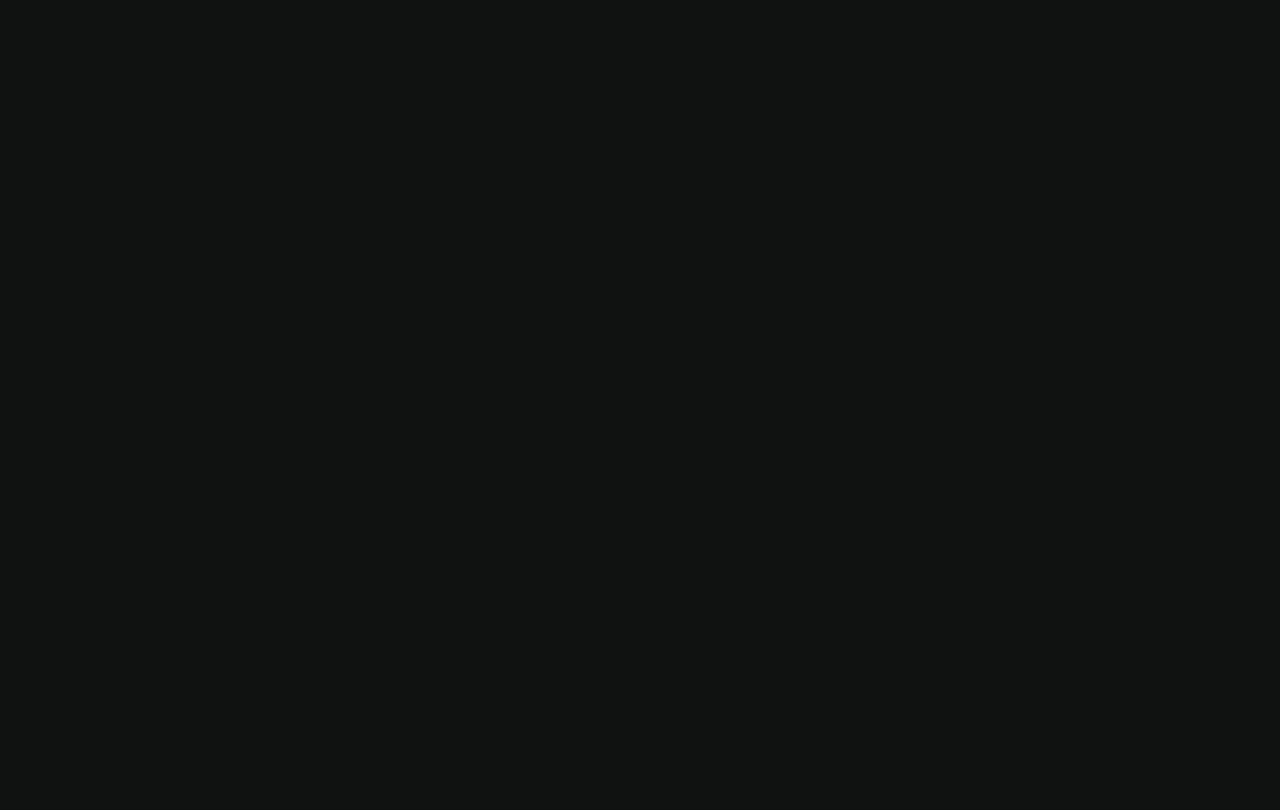
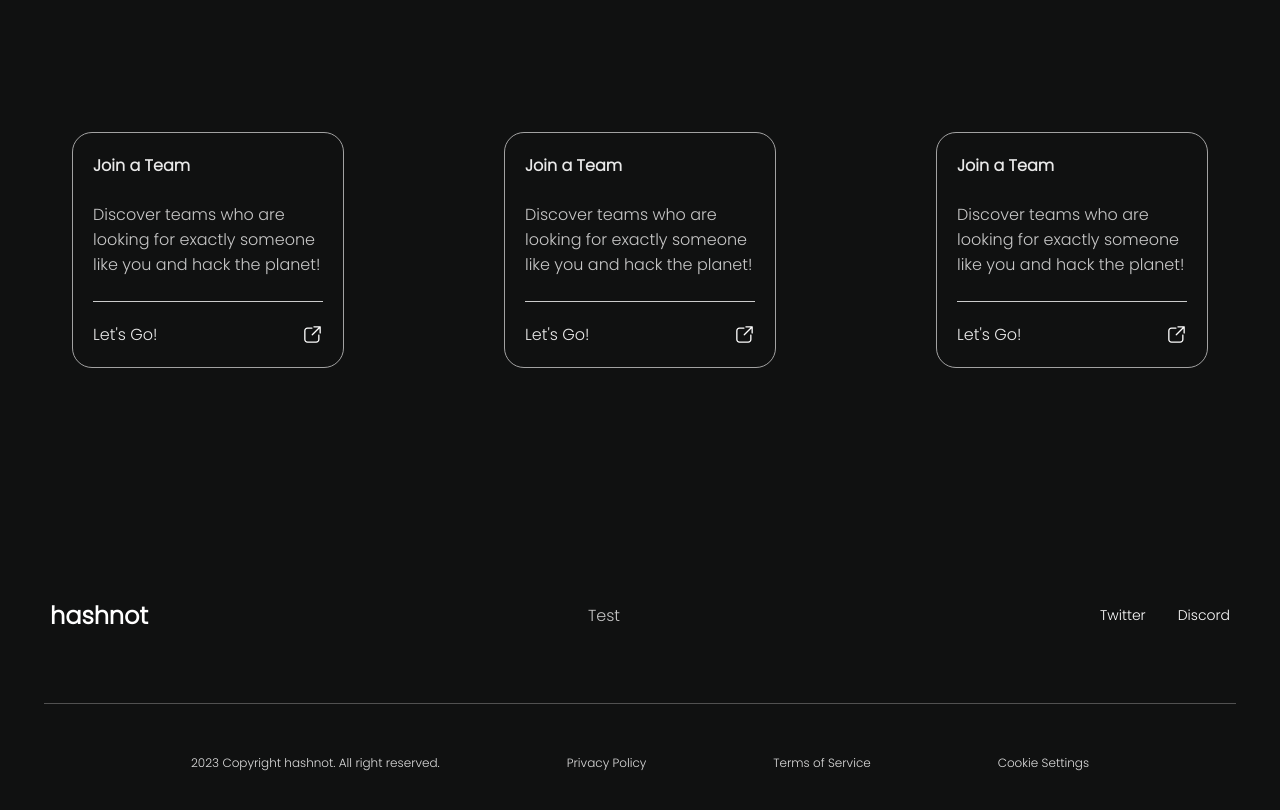
Before and after one commit to ag-wnl/hashnot, a React (Create React App) app: page / in a window 1280 px wide. Shown: the part 680-1490 px from the top of the page. Before the commit the page ends 800 px from the top, so only its background shows below. Built offline with nearby package versions, Linux system fonts and the light colour scheme.

Commit message:
UI and landing feature upgrade

```diff
--- a/src/App.css
+++ b/src/App.css
@@ -6,7 +6,7 @@
 }
 
 .banner {
-  margin-top: 8rem;
+  margin-top: 6rem;
   font-family: 'Poppins', sans-serif;
   color: white;
   display: flex;
@@ -43,3 +43,43 @@
 .banner-btn:hover {
   background-color: rgb(223, 223, 223);
 }
+
+.banner-frame {
+  margin-top: 2rem;
+  width: 100%;
+}
+
+.section-below-banner {
+  margin-top: 14rem;
+  font-family: 'Poppins', sans-serif;
+  color: rgb(233, 233, 233);
+  display: flex;
+  flex-direction: row;
+  justify-content: center;
+  align-items: center ;
+  gap: 10rem;
+}
+
+.sq-box {
+  border: 1px solid rgb(162, 162, 162);
+  padding: 20px;
+  border-radius: 20px;
+  max-width: 230px;
+  display: flex;
+  flex-direction: column;
+  gap: 1.5rem ;
+}
+
+.go-btn {
+  border-top: 1px solid rgb(204, 204, 204);
+  padding-top: 20px;
+  display: flex;
+  flex-direction: row;
+  justify-content: space-between;
+  gap: 2rem;
+  cursor: pointer;
+}
+
+.go-btn:hover {
+  color: rgb(224, 224, 224);
+}
--- /dev/null
+++ b/src/components/Footer.js
@@ -0,0 +1,30 @@
+import '../components/component.css';
+
+
+function Footer() {
+   return (
+
+        <>
+
+            <div class = 'footer'>
+
+                <div><h2>hashnot</h2></div>
+                <div class = 'footer-mid-section'>Test</div>
+                <ul class = 'footer-right'>
+                    <li>Twitter</li>
+                    <li>Discord</li>
+                </ul>
+            </div>
+            <div class = 'below-footer'>
+                <span>2023 Copyright hashnot. All right reserved.</span>
+                <span>Privacy Policy</span>
+                <span>Terms of Service</span>
+                <span>Cookie Settings</span>
+            </div>
+
+        </>
+
+   )
+}
+
+export default Footer;
--- a/src/components/component.css
+++ b/src/components/component.css
@@ -29,3 +29,42 @@
     padding-right: 14px;
     cursor: pointer;
 }
+
+.footer {
+    font-family: 'Poppins', sans-serif;
+    color: white;
+    display: flex;
+    flex-direction: row;
+    justify-content: space-between;
+    align-items: center;
+    margin-top: 10rem;
+    padding: 50px;
+}
+
+.footer-mid-section {
+    color: #c4c4c4;
+}
+
+.below-footer {
+    padding: 20px;
+    margin: 0 auto 0 auto;
+    max-width: 90%;
+    padding-top: 50px;
+    font-family: 'Poppins', sans-serif;
+    color: rgb(221, 221, 221);
+    font-size: 12px;
+    border-top: 1px solid rgb(81, 81, 81);
+    display: flex;
+    flex-direction: row;
+    align-items: center;
+    justify-content: space-evenly;
+    margin-bottom: 4rem;
+}
+
+.footer-right {
+    display: flex;
+    flex-direction: row;
+    list-style: none;
+    gap: 2rem;
+    font-size: 14px;
+}
--- a/src/pages/Home.js
+++ b/src/pages/Home.js
@@ -1,7 +1,8 @@
 import Navbar from "../components/Navbar";
-
-
-
+import banner_frame from '../imgs/banner_frame.png';
+import '../App.css';
+import open_lnk from '../imgs/open_link.svg';
+import Footer from "../components/Footer";
 
 function Home() {
     return (
@@ -15,7 +16,41 @@ function Home() {
                     <span class = 'banner-sub-text'>and with anyone</span>
 
                     <button class = 'banner-btn'>Join now</button>
+
+                    <img class = 'banner-frame' src = {banner_frame}/>
                 </div>
+
+                <div class = 'section-below-banner'>
+                    <div class = 'sq-box'>
+                        <span><strong>Join a Team</strong></span>
+                        <span class = 'banner-sub-text'>Discover teams who are looking for exactly someone like you and hack the planet!</span>
+                        <span class = 'go-btn'>
+                            Let's Go!
+                            <img src = {open_lnk}/>
+                        </span>
+                    </div>
+
+                    <div class = 'sq-box'>
+                        <span><strong>Join a Team</strong></span>
+                        <span class = 'banner-sub-text'>Discover teams who are looking for exactly someone like you and hack the planet!</span>
+                        <span class = 'go-btn'>
+                            Let's Go!
+                            <img src = {open_lnk}/>
+                        </span>
+                    </div>
+
+                    <div class = 'sq-box'>
+                        <span><strong>Join a Team</strong></span>
+                        <span class = 'banner-sub-text'>Discover teams who are looking for exactly someone like you and hack the planet!</span>
+                        <span class = 'go-btn'>
+                            Let's Go!
+                            <img src = {open_lnk}/>
+                        </span>
+                    </div>
+
+                </div>
+
+                <Footer />
 
             </div>
 
```
Also changed, not shown: src/imgs/banner_frame.png (added), src/imgs/open_link.svg (added).
